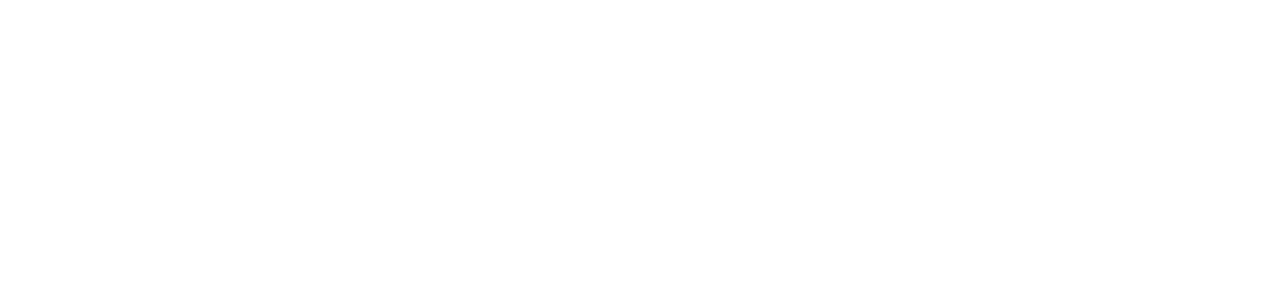
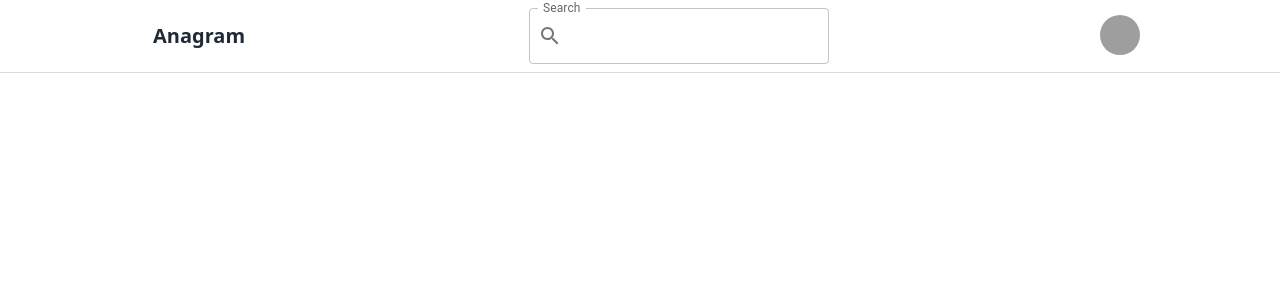
Before and after one commit to 0xla/cpsc455-project, a React (Create React App) app in the folder client/: page /settings in a window 1280 px wide. Before the commit this address had no page. Shown: the top 300 px of the page. Built offline with nearby package versions, Linux system fonts and the light colour scheme; grey boxes are pictures that could not be loaded.

Commit message:
add settingpage

```diff
--- a/client/package.json
+++ b/client/package.json
@@ -8,7 +8,7 @@
     "@material-ui/icons": "^4.11.3",
     "@mui/icons-material": "^5.8.2",
     "@mui/material": "^5.8.1",
-    "@reduxjs/toolkit": "^1.8.2",
+    "@reduxjs/toolkit": "^1.8.3",
     "@testing-library/jest-dom": "^5.16.4",
     "@testing-library/react": "^13.2.0",
     "@testing-library/user-event": "^13.5.0",
@@ -23,9 +23,7 @@
     "crypto-js": "^4.1.1",
     "daisyui": "^2.17.0",
     "formik": "^2.2.9",
-
     "material-icons": "^1.11.1",
-
     "react": "^18.1.0",
     "react-dom": "^18.1.0",
     "react-jwt": "^1.1.6",
--- a/client/src/App/App.tsx
+++ b/client/src/App/App.tsx
@@ -4,8 +4,9 @@
 import SignIn from "../pages/SignIn";
 import Homepage from "../pages/Homepage";
 import Signup from "../pages/Signup";
-import PasswordReset from "../pages/PasswordReset"
-import ForgotPassword from "../pages/ForgotPassword"
+import PasswordReset from "../pages/PasswordReset";
+import ForgotPassword from "../pages/ForgotPassword";
+import SettingPage from "../pages/SettingPage";
 
 
 function App() {
@@ -18,6 +19,7 @@
                 <Route path="/forgot-password" element ={<ForgotPassword/>}/>
                 <Route path="/password-reset/:resetToken" element ={<PasswordReset/>}/>
                 <Route path="/homepage" element={<Homepage/>}/>
+                <Route path="/settings" element={<SettingPage/>}/>
             </Routes>
 
         </div>
--- a/client/src/components/TopNavigation.tsx
+++ b/client/src/components/TopNavigation.tsx
@@ -24,7 +24,7 @@
                             <span className="badge">New</span>
                         </a>
                         </li>
-                        <li><a href="localhost:3000/settings">Settings</a></li>
+                        <li><a href="/settings">Settings</a></li>
                         <li><a href="localhost:3000/logout">Logout</a></li>
                     </ul>
                 </div>
--- /dev/null
+++ b/client/src/pages/SettingPage.tsx
@@ -0,0 +1,14 @@
+import TopNavigation from "../components/TopNavigation";
+
+
+
+const SettingPage = () => {
+
+    return(
+        <TopNavigation />
+
+    )
+
+}
+
+export default SettingPage;
--- a/client/tsconfig.json
+++ b/client/tsconfig.json
@@ -18,10 +18,9 @@
     "resolveJsonModule": true,
     "isolatedModules": true,
     "noEmit": true,
-    "jsx": "react-jsx"
+    "jsx": "preserve"
   },
   "include": [
     "src"
-  ],
-
+  ]
 }
```
Also changed, not shown: 1 other file (tests, documents, lock files or other folders).
